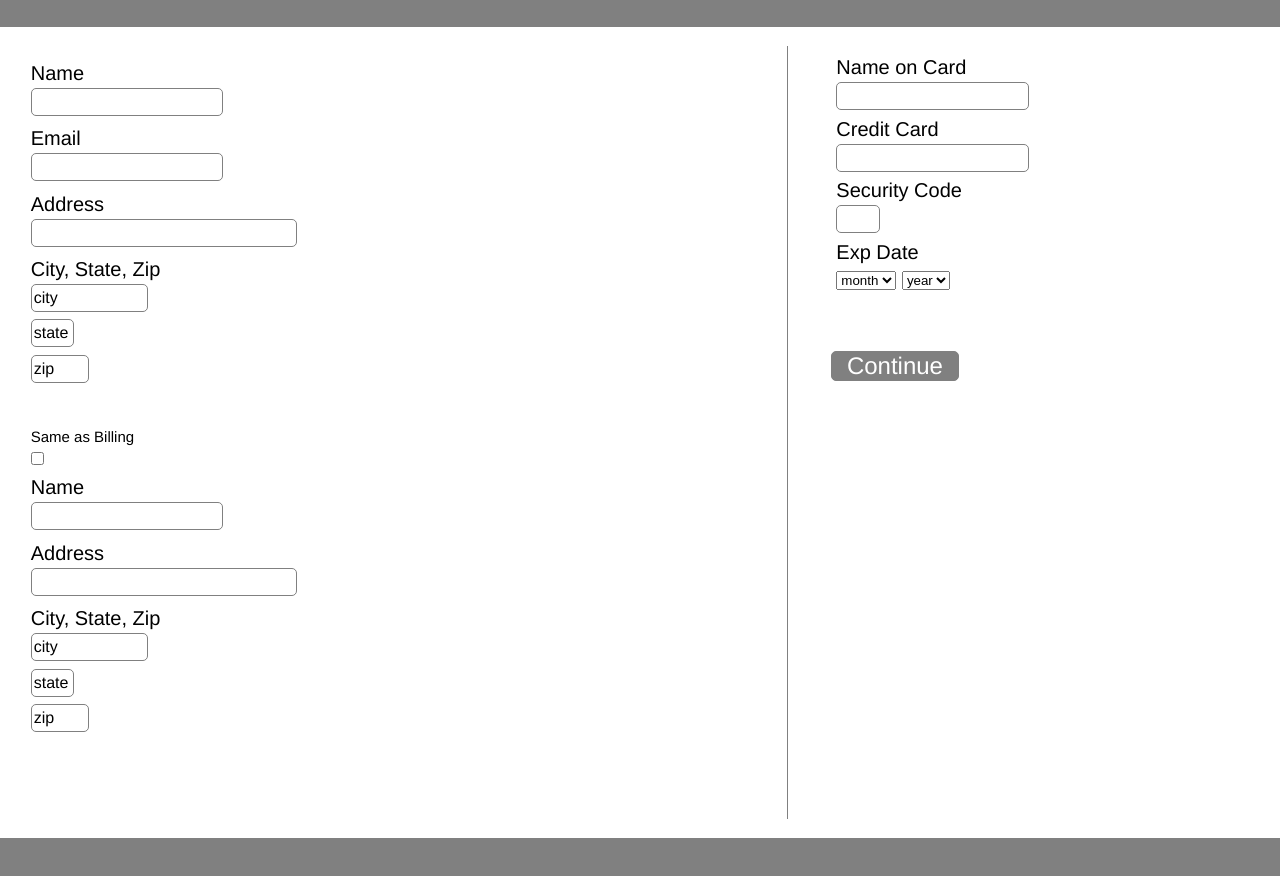
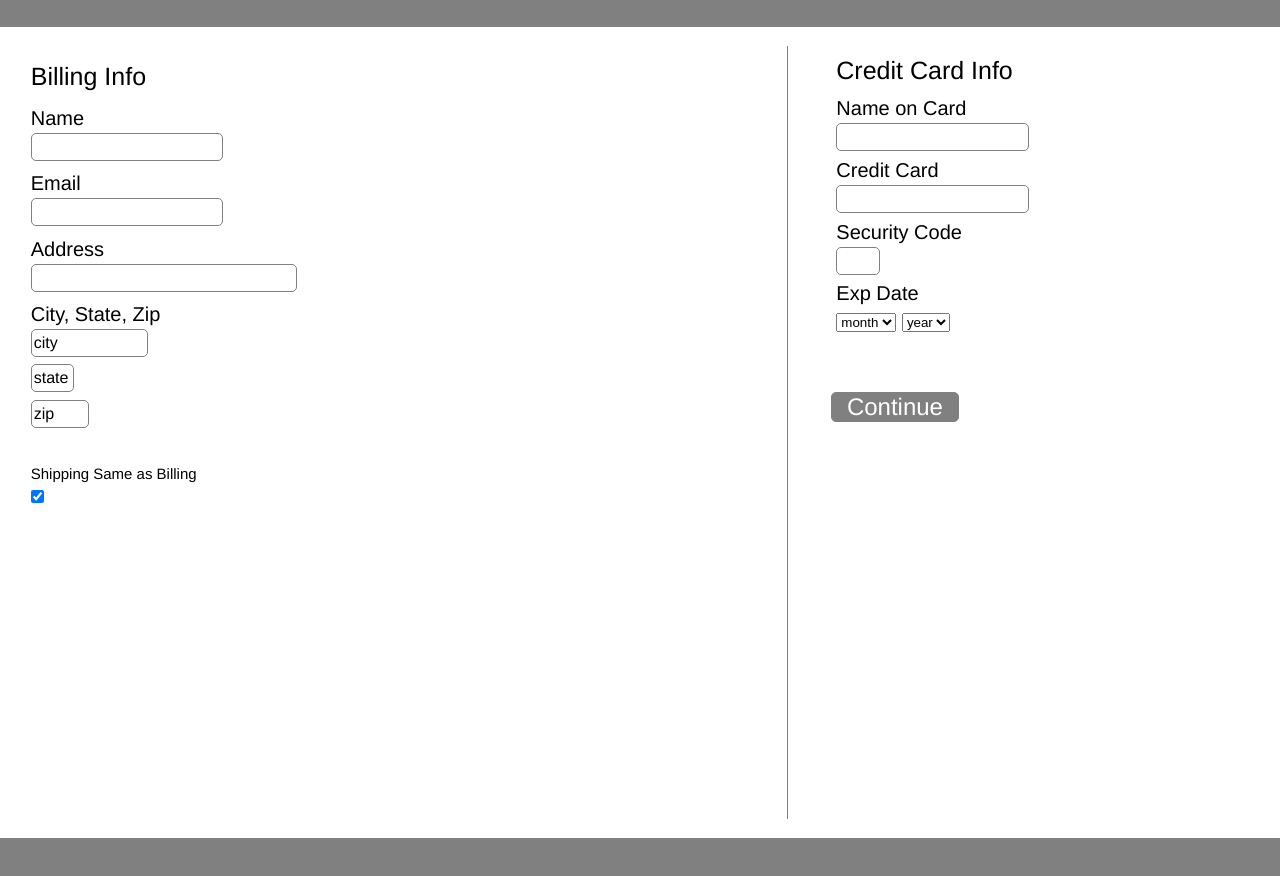
Before and after one commit to jgranny/Daily-Design-Challenges, a plain HTML site: page Day 3 - Credit Card Checkout/creditcard.html in a window 1280 px wide. Shown: the part 48-924 px from the top of the page. Drawn offline with nearby package versions, Linux system fonts and the light colour scheme.

Commit message:
Adds classes and ids to support jquery function

```diff
--- a/Day 3 - Credit Card Checkout/creditcard.html
+++ b/Day 3 - Credit Card Checkout/creditcard.html
@@ -7,14 +7,6 @@
   </head>
 
   <body>
-    <!--
-    Billing,
-    Shipping,
-    Name,
-    Card Number,
-    Security Code,
-    Exp Date
-    -->
     <header class="primary-header">
       <h1>Check-out</h1>
     </header>
@@ -23,6 +15,7 @@
 
       <form class="billing-shipping-info">
         <fieldset>
+          <div class="form-description">Billing Info</div>
           <label>
             <p class="description">Name</p>
             <input type="text" name="name" class="name">
@@ -41,12 +34,13 @@
             <input type="text" name="state" value="state" class="state">
             <input type="text" name="zip" value="zip" class="zip">
           </label>
+          <label>
+            <p class="checkbox-stmt">Shipping Same as Billing</p>
+            <input type="checkbox" value="Same as Billing" checked="checked" id="checkbox">
+          </label>
         </fieldset>
-        <fieldset>
-          <label>
-            <p class="checkbox-stmt">Same as Billing</p>
-            <input type="checkbox" name="same-as-billing" value="Same as Billing">
-          </label>
+        <fieldset id="shipping-section">
+          <div class="form-description">Shipping Info</div>
           <label>
             <p class="description">Name</p>
             <input type="text" name="name" class="name">
@@ -70,6 +64,7 @@
 
       <form class="credit-card-info">
 	    <fieldset>
+	      <div class="form-description">Credit Card Info</div>
 	      <label>
 	        <p class="description">Name on Card</p>
 	        <input type="text" name="name-on-card" class="card-name">
@@ -122,6 +117,9 @@
 
     <footer class="primary-footer">
     </footer>
+
+    <script src="https://code.jquery.com/jquery-3.1.1.js"></script>
+    <script src="script.js"></script>
   </body>
 
 </html>
```
